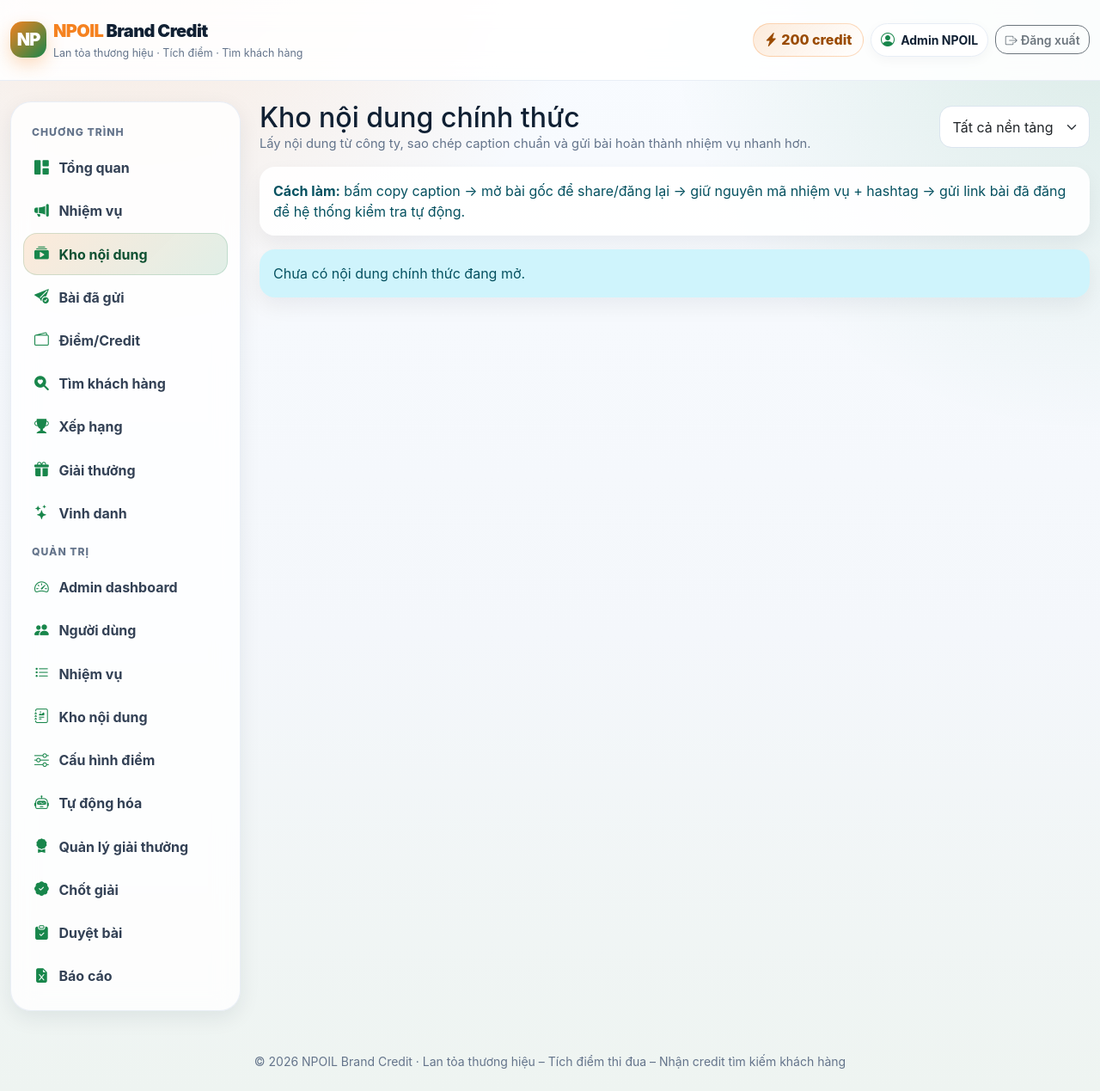
After one commit to xanhne97/npoil-brand-credit, a Flask app: page /content-library in a window 1280 px wide. The commit adds this page. Shown: the whole page at 86% size. Run offline with Flask 3, Linux system fonts and the light colour scheme; the visitor is signed in with stand-in values (Sample User, id 1); data comes from the database, SQL or seed files in the repository; data that the repository does not hold is empty; some libraries are stand-ins or nearby versions.

Commit message:
Add files via upload

```diff
--- a/app.py
+++ b/app.py
@@ -772,6 +772,27 @@ def init_db():
                 created_at TEXT NOT NULL
             );
 
+
+            CREATE TABLE IF NOT EXISTS official_contents (
+                id INTEGER PRIMARY KEY AUTOINCREMENT,
+                title TEXT NOT NULL,
+                platform TEXT NOT NULL DEFAULT 'facebook',
+                content_type TEXT NOT NULL DEFAULT 'official_share',
+                official_post_url TEXT,
+                suggested_caption TEXT,
+                mission_code TEXT,
+                required_hashtags TEXT,
+                points_reward INTEGER NOT NULL DEFAULT 10,
+                credit_reward INTEGER NOT NULL DEFAULT 5,
+                max_per_day INTEGER NOT NULL DEFAULT 2,
+                start_date TEXT,
+                end_date TEXT,
+                mission_id INTEGER,
+                status TEXT NOT NULL DEFAULT 'active',
+                created_at TEXT NOT NULL,
+                FOREIGN KEY(mission_id) REFERENCES missions(id)
+            );
+
             CREATE TABLE IF NOT EXISTS app_settings (
                 setting_key TEXT PRIMARY KEY,
                 setting_value TEXT NOT NULL,
@@ -916,6 +937,26 @@ def init_db():
                 credit_cost INTEGER NOT NULL DEFAULT 0,
                 export_charged INTEGER NOT NULL DEFAULT 0,
                 results_json TEXT,
+                created_at TEXT NOT NULL
+            );
+
+
+            CREATE TABLE IF NOT EXISTS official_contents (
+                id SERIAL PRIMARY KEY,
+                title TEXT NOT NULL,
+                platform TEXT NOT NULL DEFAULT 'facebook',
+                content_type TEXT NOT NULL DEFAULT 'official_share',
+                official_post_url TEXT,
+                suggested_caption TEXT,
+                mission_code TEXT,
+                required_hashtags TEXT,
+                points_reward INTEGER NOT NULL DEFAULT 10,
+                credit_reward INTEGER NOT NULL DEFAULT 5,
+                max_per_day INTEGER NOT NULL DEFAULT 2,
+                start_date TEXT,
+                end_date TEXT,
+                mission_id INTEGER REFERENCES missions(id),
+                status TEXT NOT NULL DEFAULT 'active',
                 created_at TEXT NOT NULL
             );
 
@@ -1023,6 +1064,43 @@ def init_db():
                     now_text(),
                 ),
             )
+
+
+def create_mission_from_content(conn, content_row, auto_approve=1, status="active"):
+    """Create a mission from one official content item and return mission id."""
+    title = content_row["title"]
+    description = "Chia sẻ/đăng lại nội dung chính thức từ kho nội dung công ty. Vui lòng giữ mã nhiệm vụ và hashtag bắt buộc trong caption."
+    insert_sql = """
+        INSERT INTO missions
+        (title, description, platform, mission_type, official_post_url, mission_code,
+         required_hashtags, points_reward, credit_reward, max_extra_points, max_per_day,
+         start_date, end_date, auto_approve, status, created_at)
+        VALUES (?, ?, ?, ?, ?, ?, ?, ?, ?, ?, ?, ?, ?, ?, ?, ?)
+    """
+    if USE_POSTGRES:
+        insert_sql += " RETURNING id"
+    cur = conn.execute(
+        insert_sql,
+        (
+            title,
+            description,
+            content_row["platform"] or "both",
+            content_row["content_type"] or "official_share",
+            normalize_url(content_row["official_post_url"] or ""),
+            content_row["mission_code"] or "",
+            content_row["required_hashtags"] or REQUIRED_HASHTAGS_DEFAULT,
+            int(content_row["points_reward"] or 10),
+            int(content_row["credit_reward"] or 5),
+            100,
+            int(content_row["max_per_day"] or 2),
+            content_row["start_date"] or today_text(),
+            content_row["end_date"] or "2026-12-31",
+            int(auto_approve),
+            status,
+            now_text(),
+        ),
+    )
+    return get_inserted_id(cur)
 
 def add_credit(conn, user_id, amount, tx_type, reason):
     user = conn.execute("SELECT credit_balance FROM users WHERE id=?", (user_id,)).fetchone()
@@ -1315,6 +1393,49 @@ def dashboard():
     )
 
 
+
+@app.route("/content-library")
+@login_required
+def content_library():
+    """Kho nội dung chính thức để người tham gia lấy caption, mở bài gốc và gửi nhiệm vụ."""
+    today = today_text()
+    platform = request.args.get("platform", "all").strip()
+    params = [today, today]
+    where = "c.status='active' AND (c.start_date IS NULL OR c.start_date='' OR c.start_date<=?) AND (c.end_date IS NULL OR c.end_date='' OR c.end_date>=?)"
+    if platform in ("facebook", "tiktok", "both"):
+        where += " AND c.platform=?"
+        params.append(platform)
+    with db() as conn:
+        rows = conn.execute(
+            f"""
+            SELECT c.*, m.status AS mission_status, m.title AS mission_title
+            FROM official_contents c
+            LEFT JOIN missions m ON m.id=c.mission_id
+            WHERE {where}
+            ORDER BY c.id DESC
+            """,
+            tuple(params),
+        ).fetchall()
+    return render_template("content_library.html", contents=rows, platform=platform)
+
+
+@app.route("/content-library/<int:content_id>/copy")
+@login_required
+def content_library_detail(content_id):
+    with db() as conn:
+        content = conn.execute(
+            """
+            SELECT c.*, m.status AS mission_status, m.title AS mission_title
+            FROM official_contents c
+            LEFT JOIN missions m ON m.id=c.mission_id
+            WHERE c.id=?
+            """,
+            (content_id,),
+        ).fetchone()
+    if not content:
+        abort(404)
+    return render_template("content_detail.html", content=content)
+
 @app.route("/missions")
 @login_required
 def missions():
@@ -1333,13 +1454,19 @@ def submit_mission(mission_id):
         mission = conn.execute("SELECT * FROM missions WHERE id=?", (mission_id,)).fetchone()
     if not mission:
         abort(404)
+
+    content_id = request.args.get("content_id", "").strip()
+    official_content = None
+    if content_id.isdigit():
+        with db() as conn:
+            official_content = conn.execute("SELECT * FROM official_contents WHERE id=?", (int(content_id),)).fetchone()
 
     if request.method == "POST":
         post_url = normalize_url(request.form.get("post_url", ""))
         content_text = request.form.get("content_text", "").strip()
         if not post_url or not content_text:
             flash("Vui lòng nhập link bài và nội dung/caption có mã nhiệm vụ + hashtag.", "danger")
-            return render_template("submit_mission.html", mission=mission)
+            return render_template("submit_mission.html", mission=mission, official_content=official_content)
 
         form_values = {
             "like_count": int_form("like_count"),
@@ -1356,7 +1483,7 @@ def submit_mission(mission_id):
             proof_file = save_upload(request.files.get("proof_file"))
         except ValueError as exc:
             flash(str(exc), "danger")
-            return render_template("submit_mission.html", mission=mission)
+            return render_template("submit_mission.html", mission=mission, official_content=official_content)
 
         with db() as conn:
             mission = conn.execute("SELECT * FROM missions WHERE id=?", (mission_id,)).fetchone()
@@ -1398,7 +1525,7 @@ def submit_mission(mission_id):
                 flash("Bài đã được ghi nhận và chuyển vào danh sách cần kiểm tra.", "warning")
         return redirect(url_for("my_submissions"))
 
-    return render_template("submit_mission.html", mission=mission)
+    return render_template("submit_mission.html", mission=mission, official_content=official_content)
 
 
 @app.route("/my-submissions")
@@ -1828,6 +1955,7 @@ def admin_dashboard():
         stats = {
             "users": conn.execute("SELECT COUNT(*) AS c FROM users WHERE is_admin=0").fetchone()["c"],
             "missions": conn.execute("SELECT COUNT(*) AS c FROM missions").fetchone()["c"],
+            "contents": conn.execute("SELECT COUNT(*) AS c FROM official_contents").fetchone()["c"],
             "pending": conn.execute("SELECT COUNT(*) AS c FROM submissions WHERE status IN ('pending','need_review')").fetchone()["c"],
             "searches": conn.execute("SELECT COUNT(*) AS c FROM search_logs").fetchone()["c"],
         }
@@ -1869,6 +1997,102 @@ def admin_adjust_credit(user_id):
         flash(str(exc), "danger")
     return redirect(url_for("admin_users"))
 
+
+
+@app.route("/admin/content-library", methods=["GET", "POST"])
+@login_required
+@admin_required
+def admin_content_library():
+    if request.method == "POST":
+        title = request.form.get("title", "").strip()
+        if not title:
+            flash("Vui lòng nhập tiêu đề nội dung.", "danger")
+            return redirect(url_for("admin_content_library"))
+        with db() as conn:
+            content_insert = """
+                INSERT INTO official_contents
+                (title, platform, content_type, official_post_url, suggested_caption, mission_code,
+                 required_hashtags, points_reward, credit_reward, max_per_day, start_date, end_date,
+                 mission_id, status, created_at)
+                VALUES (?, ?, ?, ?, ?, ?, ?, ?, ?, ?, ?, ?, ?, ?, ?)
+            """
+            if USE_POSTGRES:
+                content_insert += " RETURNING id"
+            mission_id = None
+            temp_row = {
+                "title": title,
+                "platform": request.form.get("platform", "facebook"),
+                "content_type": request.form.get("content_type", "official_share"),
+                "official_post_url": normalize_url(request.form.get("official_post_url", "")),
+                "suggested_caption": request.form.get("suggested_caption", "").strip(),
+                "mission_code": request.form.get("mission_code", "").strip(),
+                "required_hashtags": request.form.get("required_hashtags", REQUIRED_HASHTAGS_DEFAULT).strip(),
+                "points_reward": int_form("points_reward", 10),
+                "credit_reward": int_form("credit_reward", 5),
+                "max_per_day": int_form("max_per_day", 2),
+                "start_date": request.form.get("start_date", today_text()),
+                "end_date": request.form.get("end_date", "2026-12-31"),
+            }
+            if request.form.get("create_mission") == "on":
+                mission_id = create_mission_from_content(conn, temp_row, auto_approve=1, status="active")
+            cur = conn.execute(
+                content_insert,
+                (
+                    temp_row["title"], temp_row["platform"], temp_row["content_type"], temp_row["official_post_url"],
+                    temp_row["suggested_caption"], temp_row["mission_code"], temp_row["required_hashtags"],
+                    temp_row["points_reward"], temp_row["credit_reward"], temp_row["max_per_day"],
+                    temp_row["start_date"], temp_row["end_date"], mission_id,
+                    request.form.get("status", "active"), now_text(),
+                ),
+            )
+            content_id = get_inserted_id(cur)
+        if mission_id:
+            flash("Đã thêm nội dung chính thức và tạo nhiệm vụ tương ứng.", "success")
+        else:
+            flash("Đã thêm nội dung chính thức.", "success")
+        return redirect(url_for("admin_content_library"))
+
+    with db() as conn:
+        rows = conn.execute(
+            """
+            SELECT c.*, m.title AS mission_title, m.status AS mission_status
+            FROM official_contents c
+            LEFT JOIN missions m ON m.id=c.mission_id
+            ORDER BY c.id DESC
+            """
+        ).fetchall()
+    return render_template("admin/content_library.html", contents=rows, default_hashtags=REQUIRED_HASHTAGS_DEFAULT)
+
+
+@app.route("/admin/content-library/<int:content_id>/toggle", methods=["POST"])
+@login_required
+@admin_required
+def admin_toggle_content(content_id):
+    with db() as conn:
+        content = conn.execute("SELECT * FROM official_contents WHERE id=?", (content_id,)).fetchone()
+        if not content:
+            abort(404)
+        new_status = "inactive" if content["status"] == "active" else "active"
+        conn.execute("UPDATE official_contents SET status=? WHERE id=?", (new_status, content_id))
+    flash("Đã cập nhật trạng thái nội dung.", "success")
+    return redirect(url_for("admin_content_library"))
+
+
+@app.route("/admin/content-library/<int:content_id>/create-mission", methods=["POST"])
+@login_required
+@admin_required
+def admin_content_create_mission(content_id):
+    with db() as conn:
+        content = conn.execute("SELECT * FROM official_contents WHERE id=?", (content_id,)).fetchone()
+        if not content:
+            abort(404)
+        if content["mission_id"]:
+            flash("Nội dung này đã liên kết với nhiệm vụ rồi.", "warning")
+            return redirect(url_for("admin_content_library"))
+        mission_id = create_mission_from_content(conn, content, auto_approve=1, status="active")
+        conn.execute("UPDATE official_contents SET mission_id=? WHERE id=?", (mission_id, content_id))
+    flash("Đã tạo nhiệm vụ từ nội dung chính thức.", "success")
+    return redirect(url_for("admin_content_library"))
 
 @app.route("/admin/missions", methods=["GET", "POST"])
 @login_required
--- /dev/null
+++ b/templates/content_library.html
@@ -0,0 +1,59 @@
+{% extends "layout.html" %}
+{% block content %}
+<div class="d-flex flex-wrap justify-content-between align-items-center gap-2 mb-3">
+  <div>
+    <h2 class="mb-0">Kho nội dung chính thức</h2>
+    <div class="small-muted">Lấy nội dung từ công ty, sao chép caption chuẩn và gửi bài hoàn thành nhiệm vụ nhanh hơn.</div>
+  </div>
+  <form class="d-flex gap-2" method="get">
+    <select class="form-select" name="platform" onchange="this.form.submit()">
+      <option value="all" {% if platform=='all' %}selected{% endif %}>Tất cả nền tảng</option>
+      <option value="facebook" {% if platform=='facebook' %}selected{% endif %}>Facebook</option>
+      <option value="tiktok" {% if platform=='tiktok' %}selected{% endif %}>TikTok</option>
+      <option value="both" {% if platform=='both' %}selected{% endif %}>Facebook & TikTok</option>
+    </select>
+  </form>
+</div>
+
+<div class="alert alert-info border-0 app-card">
+  <strong>Cách làm:</strong> bấm copy caption → mở bài gốc để share/đăng lại → giữ nguyên mã nhiệm vụ + hashtag → gửi link bài đã đăng để hệ thống kiểm tra tự động.
+</div>
+
+<div class="row g-3">
+{% for c in contents %}
+  <div class="col-lg-6">
+    <div class="card app-card h-100">
+      <div class="card-body p-4">
+        <div class="d-flex justify-content-between align-items-start gap-2 mb-2">
+          <h5 class="mb-0">{{ c.title }}</h5>
+          <span class="badge text-bg-warning">{{ c.points_reward }} điểm · {{ c.credit_reward }} credit</span>
+        </div>
+        <div class="mb-2">
+          <span class="badge badge-soft">{{ c.platform }}</span>
+          <span class="badge badge-soft">{{ c.content_type }}</span>
+          {% if c.mission_status %}<span class="badge text-bg-success">Có nhiệm vụ</span>{% endif %}
+        </div>
+        <div class="small mb-1"><strong>Mã nhiệm vụ:</strong> <code>{{ c.mission_code }}</code></div>
+        <div class="small mb-3"><strong>Hashtag:</strong> <code>{{ c.required_hashtags }}</code></div>
+        <label class="form-label small">Caption gợi ý</label>
+        <textarea id="caption-{{ c.id }}" class="form-control" rows="6" readonly>{{ c.suggested_caption }}
+
+Mã nhiệm vụ: {{ c.mission_code }}
+{{ c.required_hashtags }}</textarea>
+      </div>
+      <div class="card-footer bg-white d-flex flex-wrap gap-2">
+        <button type="button" class="btn btn-warning" data-copy-target="#caption-{{ c.id }}"><i class="bi bi-clipboard-check me-1"></i>Copy caption</button>
+        {% if c.official_post_url %}<a class="btn btn-outline-success" href="{{ c.official_post_url }}" target="_blank"><i class="bi bi-box-arrow-up-right me-1"></i>Mở bài gốc</a>{% endif %}
+        {% if c.mission_id and c.mission_status == 'active' %}
+          <a class="btn btn-success" href="{{ url_for('submit_mission', mission_id=c.mission_id, content_id=c.id) }}"><i class="bi bi-send-check me-1"></i>Gửi bài</a>
+        {% else %}
+          <span class="btn btn-light disabled">Chưa liên kết nhiệm vụ</span>
+        {% endif %}
+      </div>
+    </div>
+  </div>
+{% else %}
+  <div class="col-12"><div class="alert alert-info">Chưa có nội dung chính thức đang mở.</div></div>
+{% endfor %}
+</div>
+{% endblock %}
--- a/templates/layout.html
+++ b/templates/layout.html
@@ -68,6 +68,7 @@ a:hover{color:var(--npoil-orange)}
 {% set nav_items = [
   ('dashboard','Tổng quan','bi-grid-1x2-fill'),
   ('missions','Nhiệm vụ','bi-megaphone-fill'),
+  ('content_library','Kho nội dung','bi-collection-play-fill'),
   ('my_submissions','Bài đã gửi','bi-send-check-fill'),
   ('wallet','Điểm/Credit','bi-wallet2'),
   ('search','Tìm khách hàng','bi-search-heart-fill'),
@@ -79,6 +80,7 @@ a:hover{color:var(--npoil-orange)}
   ('admin_dashboard','Admin dashboard','bi-speedometer2'),
   ('admin_users','Người dùng','bi-people-fill'),
   ('admin_missions','Nhiệm vụ','bi-list-task'),
+  ('admin_content_library','Kho nội dung','bi-journal-richtext'),
   ('admin_scoring','Cấu hình điểm','bi-sliders'),
   ('admin_automation','Tự động hóa','bi-robot'),
   ('admin_prizes','Quản lý giải thưởng','bi-award-fill'),
@@ -171,6 +173,24 @@ a:hover{color:var(--npoil-orange)}
   var nav=document.getElementById('topnav');
   if(btn && nav){btn.addEventListener('click',function(){nav.classList.toggle('show');});}
 })();
+
+(function(){
+  document.querySelectorAll('[data-copy-target]').forEach(function(btn){
+    btn.addEventListener('click', function(){
+      var sel = btn.getAttribute('data-copy-target');
+      var el = document.querySelector(sel);
+      if(!el) return;
+      var text = el.value || el.innerText || el.textContent || '';
+      navigator.clipboard.writeText(text).then(function(){
+        var old = btn.innerHTML;
+        btn.innerHTML = '<i class="bi bi-check2-circle me-1"></i>Đã copy';
+        setTimeout(function(){ btn.innerHTML = old; }, 1600);
+      }).catch(function(){
+        if(el.select) { el.select(); document.execCommand('copy'); }
+      });
+    });
+  });
+})();
 </script>
 </body>
 </html>
```
Also changed, not shown: templates/admin/content_library.html (added, +61 -0 lines), templates/content_detail.html (added, +23 -0 lines), templates/submit_mission.html (+13 -4 lines), README_HUONG_DAN.txt.
